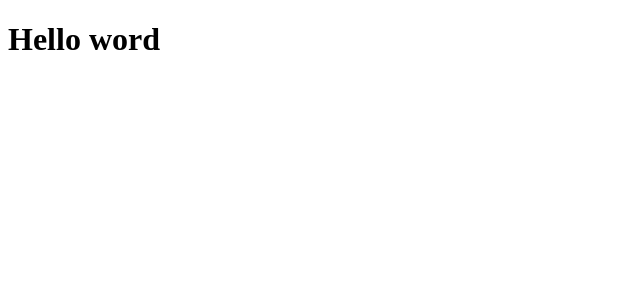
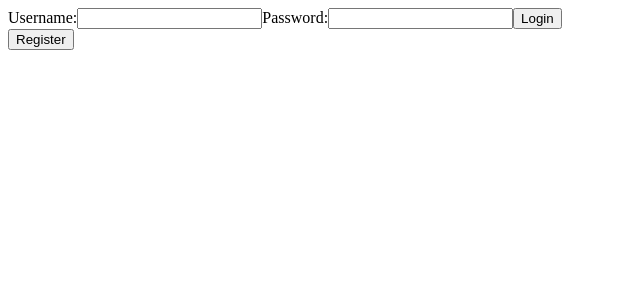
Before and after one commit to TecDSX/proyecto-final-tecnicatura-client, a Next.js app: page / in a window 1280 px wide. Shown: the top 300 px of the page, without its empty margins (0-640 px from the left). Built offline with nearby package versions, Linux system fonts and the light colour scheme.

Commit message:
se creo los componentes LoginForm RegisterForm y se cambio la pagina index.tsx

```diff
--- /dev/null
+++ b/src/components/LoginForm/index.tsx
@@ -0,0 +1,13 @@
+import React from 'react';
+export const LoginForm = () => {
+  return (
+    <div>
+      <label htmlFor="username">Username:</label>
+      <input type="text" name="username" id="username" />
+      <label htmlFor="password">Password:</label>
+      <input type="password" name="password" id="password" />
+      <button type="submit">Login</button>
+    </div>
+  );
+};
+LoginForm.displayName = 'Login Form';
--- /dev/null
+++ b/src/components/RegisterForm/index.tsx
@@ -0,0 +1,15 @@
+import React from 'react';
+export const RegisterForm = () => {
+  return (
+    <div>
+      <label htmlFor="username">Username:</label>
+      <input type="text" name="username" id="username" />
+      <label htmlFor="email">Email:</label>
+      <input type="email" name="email" id="email" />
+      <label htmlFor="password">Password:</label>
+      <input type="password" name="password" id="password" />
+      <button type="submit">Send</button>
+    </div>
+  );
+};
+RegisterForm.displayName = 'Login Form';
--- a/src/pages/index.tsx
+++ b/src/pages/index.tsx
@@ -1,4 +1,33 @@
-import React from 'react';
-const IndexPage = () => <h1>Hello word</h1>;
+import React, { Fragment, useState } from 'react';
+import { LoginForm } from '../components/LoginForm';
+import { RegisterForm } from '../components/RegisterForm/index';
+const IndexPage = () => {
+  const [state, setState] = useState('login');
+  if (state === 'login')
+    return (
+      <Fragment>
+        <LoginForm />
+        <button
+          onClick={() => {
+            setState('register');
+          }}
+        >
+          Register
+        </button>
+      </Fragment>
+    );
+  return (
+    <Fragment>
+      <RegisterForm />
+      <button
+        onClick={() => {
+          setState('login');
+        }}
+      >
+        Login
+      </button>
+    </Fragment>
+  );
+};
 IndexPage.displayName = 'Index Page';
 export default IndexPage;
```
